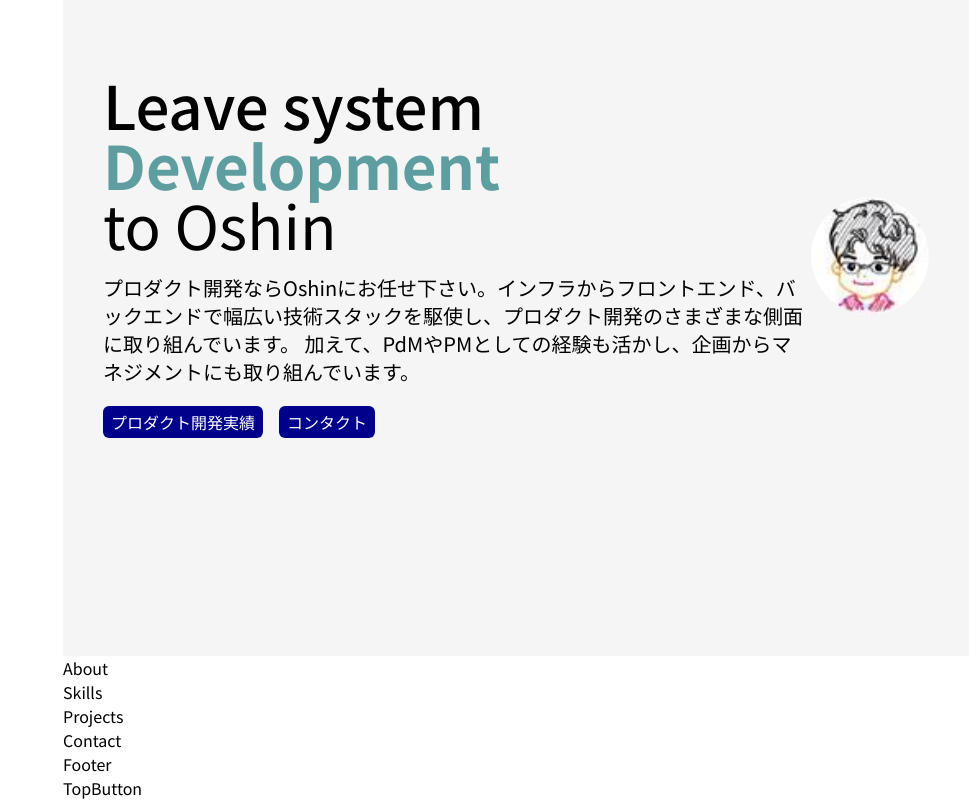
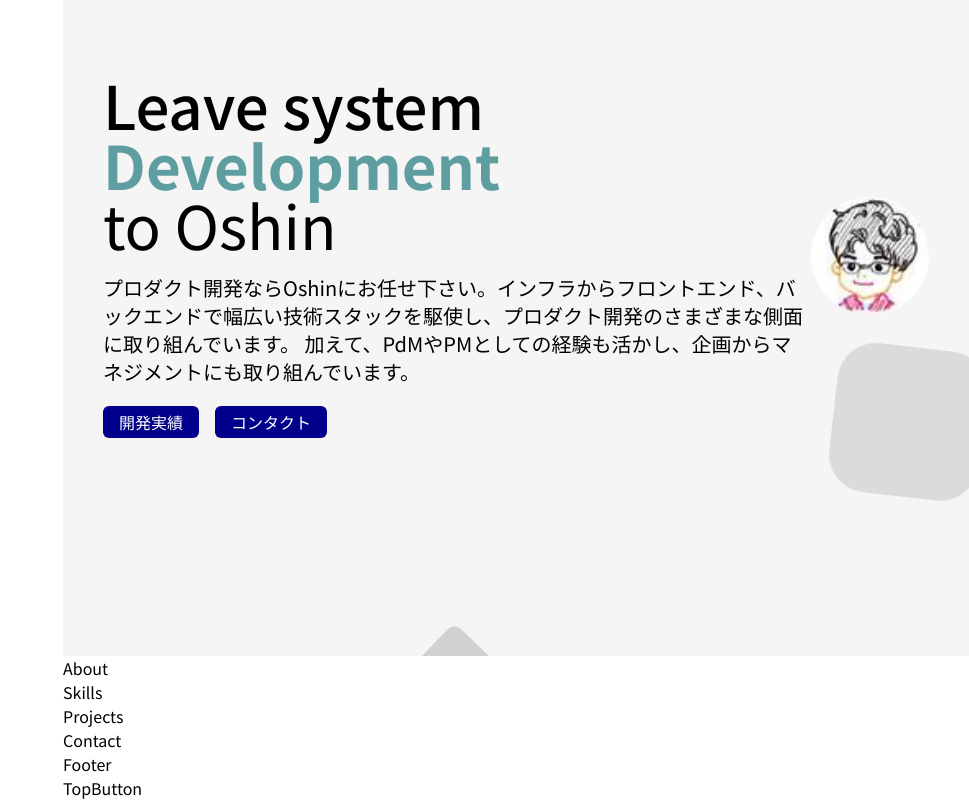
Before and after one commit to shingoasou-0804/oshin-portfolio, a Next.js app in the folder src/: page / in a window 1280 px wide. Shown: the part 208-1008 px from the top of the page, without its empty margins (311-1280 px from the left). Built offline with nearby package versions, Linux system fonts and the light colour scheme.

Commit message:
add animations.css

```diff
--- /dev/null
+++ b/src/app/animations.css
@@ -0,0 +1,108 @@
+.circles{
+    position: absolute;
+    top: 0;
+    left: 0;
+    width: 100%;
+    height: 100%;
+    overflow: hidden;
+}
+
+.circles li{
+    position: absolute;
+    display: block;
+    list-style: none;
+    width: 20px;
+    height: 20px;
+    background-color: #c0c0c0;
+    animation: animate 25s linear infinite;
+    bottom: -350px;
+}
+
+.circles li:nth-child(1){
+    left: 25%;
+    width: 80px;
+    height: 80px;
+    animation-delay: 0s;
+}
+
+.circles li:nth-child(2){
+    left: 10%;
+    width: 20px;
+    height: 20px;
+    animation-delay: 2s;
+    animation-duration: 12s;
+}
+
+.circles li:nth-child(3){
+    left: 70%;
+    width: 20px;
+    height: 20px;
+    animation-delay: 4s;
+}
+
+.circles li:nth-child(4){
+    left: 40%;
+    width: 60px;
+    height: 60px;
+    animation-delay: 0s;
+    animation-duration: 18s;
+}
+
+.circles li:nth-child(5){
+    left: 65%;
+    width: 20px;
+    height: 20px;
+    animation-delay: 0s;
+}
+
+.circles li:nth-child(6){
+    left: 75%;
+    width: 110px;
+    height: 110px;
+    animation-delay: 3s;
+}
+
+.circles li:nth-child(7){
+    left: 35%;
+    width: 150px;
+    height: 150px;
+    animation-delay: 7s;
+}
+
+.circles li:nth-child(8){
+    left: 50%;
+    width: 25px;
+    height: 25px;
+    animation-delay: 15s;
+    animation-duration: 45s;
+}
+
+.circles li:nth-child(9){
+    left: 20%;
+    width: 15px;
+    height: 15px;
+    animation-delay: 2s;
+    animation-duration: 35s;
+}
+
+.circles li:nth-child(10){
+    left: 85%;
+    width: 150px;
+    height: 150px;
+    animation-delay: 0s;
+    animation-duration: 11s;
+}
+
+@keyframes animate {
+    0%{
+        transform: translateY(0) rotate(0deg);
+        opacity: 1;
+        border-radius: 0;
+    }
+
+    100%{
+        transform: translateY(-1000px) rotate(720deg);
+        opacity: 0;
+        border-radius: 50%;
+    }
+}
--- a/src/components/Hero.js
+++ b/src/components/Hero.js
@@ -1,6 +1,7 @@
 import React from 'react'
 import Link from 'next/link'
 import Image from 'next/image'
+import '../app/animations.css'
 
 function Hero() {
   return (
@@ -18,12 +19,12 @@ function Hero() {
           </div>
           <div className='flex gap-4 max-md:justify-center'>
             <Link href={'#projects'}>
-              <button className='bg-darkblue text-white px-2 rounded-md py-1 hover:bg-darkblue/75 cursor-pointer'>
-                プロダクト開発実績
+              <button className='bg-darkblue text-white px-2 rounded-md py-1 hover:bg-darkblue/75 cursor-pointer lg:px-4'>
+                開発実績
               </button>
             </Link>
             <Link href={'#contact'}>
-              <button className='bg-darkblue text-white px-2 rounded-md py-1 hover:bg-darkblue/75 cursor-pointer'>
+              <button className='bg-darkblue text-white px-2 rounded-md py-1 hover:bg-darkblue/75 cursor-pointer lg:px-4'>
                 コンタクト
               </button>
             </Link>
@@ -37,6 +38,18 @@ function Hero() {
           className='z-10 rounded-full'
         />
       </div>
+      <ul class="circles">
+        <li></li>
+        <li></li>
+        <li></li>
+        <li></li>
+        <li></li>
+        <li></li>
+        <li></li>
+        <li></li>
+        <li></li>
+        <li></li>
+      </ul>
     </section>
   )
 }
```
